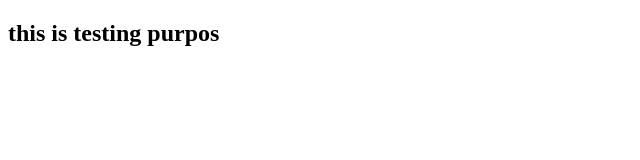
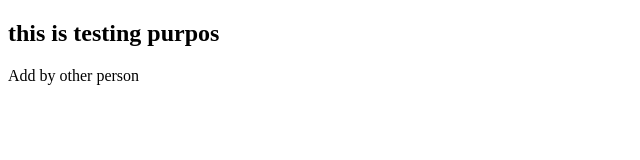
Before and after one commit to Sabbir185/html-css-bootstrap-project, a plain HTML site: page index.html in a window 1280 px wide. Shown: the whole page, without its empty margins (0-640 px from the left). Drawn offline with Linux system fonts and the light colour scheme.

Commit message:
Update index.html

```diff
--- a/index.html
+++ b/index.html
@@ -7,5 +7,5 @@
 </head>
 <body>
     <h2>this is testing purpos</h2>
-</body>
+    <p>Add by other person</p>
 </html>
```
